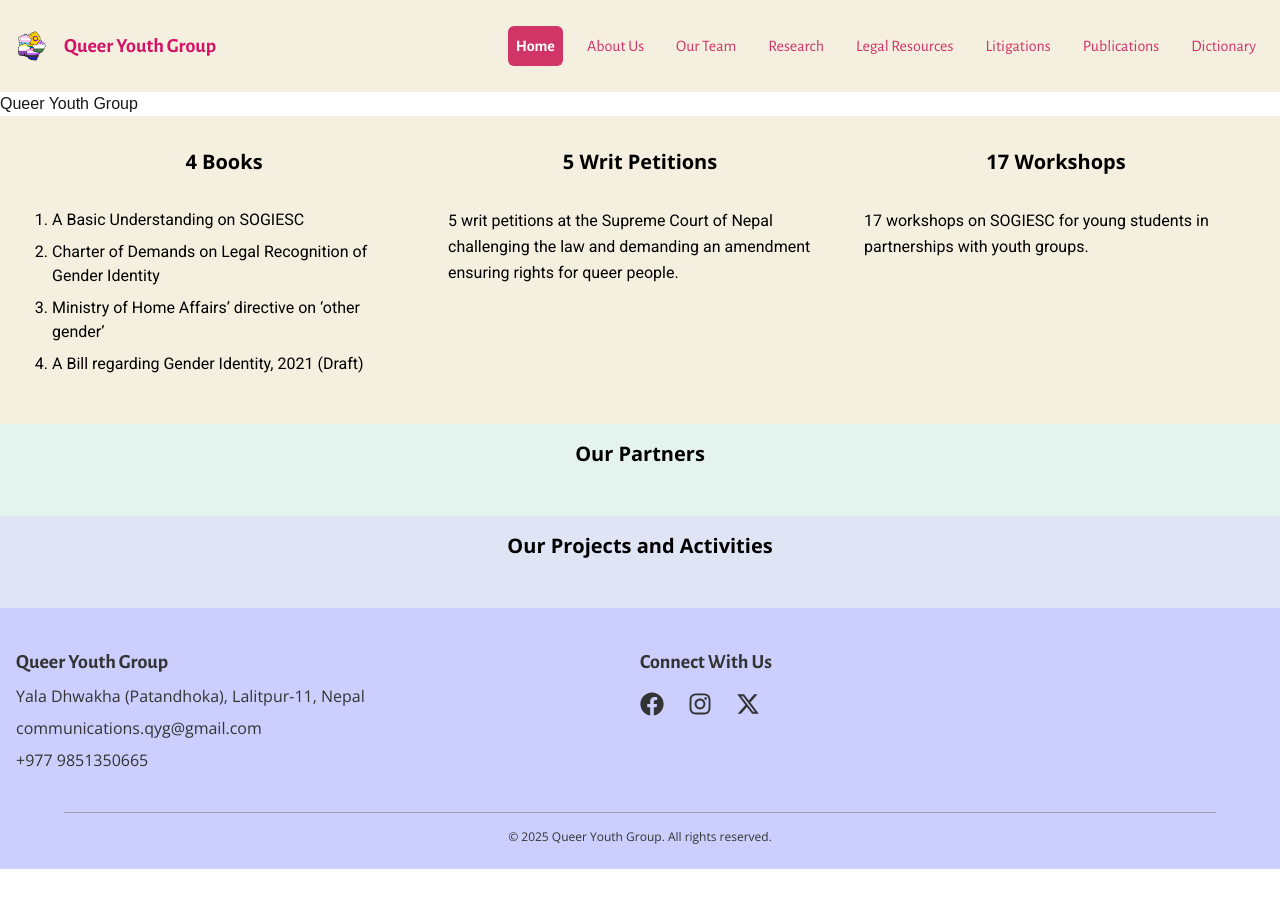
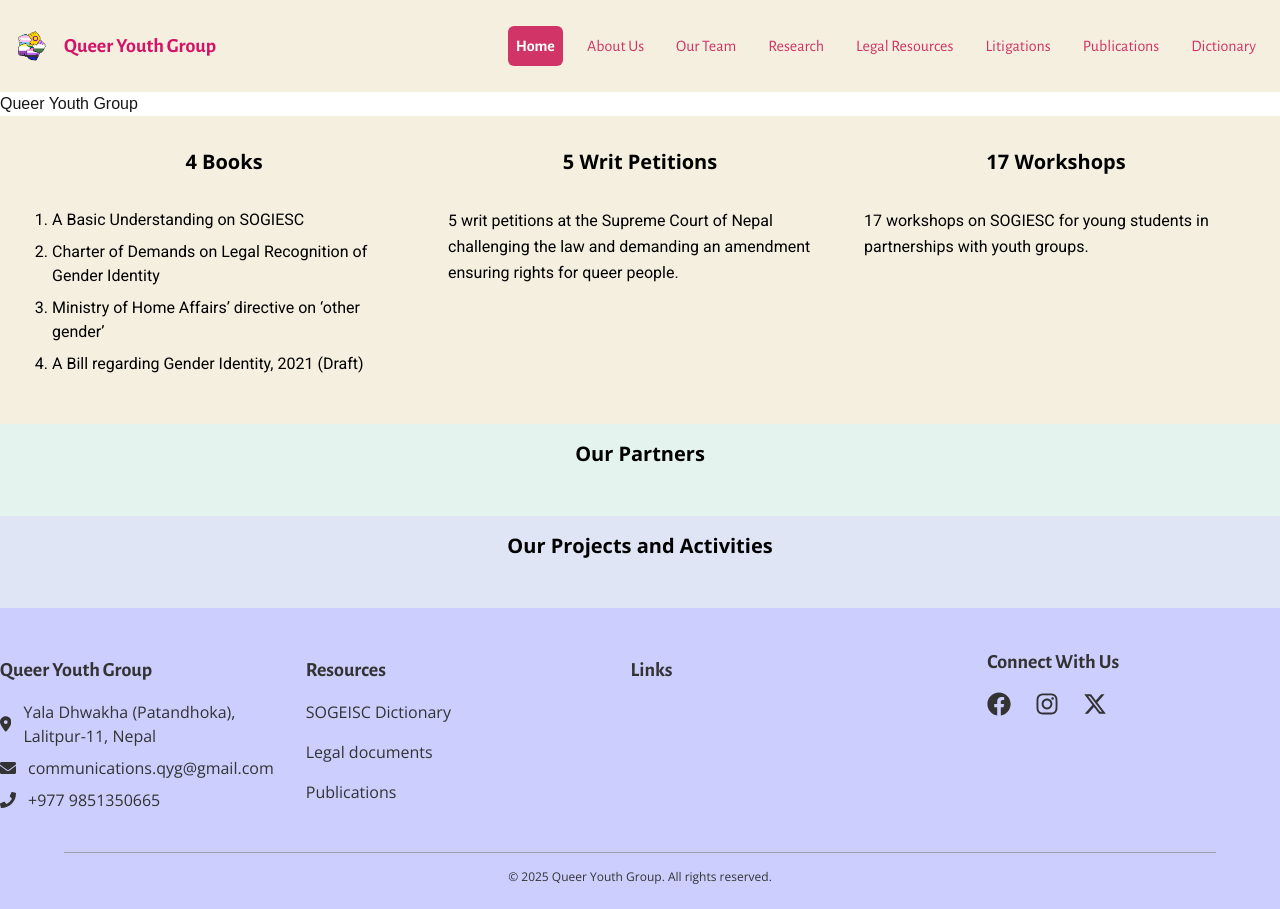
Before and after one commit to shakyasimha/queeryouthgroup, a Next.js app: page / in a window 1280 px wide. Before the commit the page ends 869 px from the top, so only its background shows below. Built offline with nearby package versions, Linux system fonts and the light colour scheme; a web font is replaced by a local one.

Commit message:
working on footer boundaries

```diff
--- a/src/components/Footer/index.tsx
+++ b/src/components/Footer/index.tsx
@@ -1,17 +1,19 @@
 import Link from "next/link";
 import { openSans, alegreyaSans } from "@/ui/fonts";
-import { FaFacebook, FaInstagram} from "react-icons/fa";
-import { FaXTwitter } from "react-icons/fa6";
+import { FaPhone, FaEnvelope, FaFacebook, FaInstagram } from "react-icons/fa";
+import { FaXTwitter, FaLocationDot } from "react-icons/fa6";
 
 export default function Footer() {
     return (
         <footer className={`${openSans.className} text-[#333] bg-[#cccffe] py-6`}>
-            <div className="max-w-screen-xl mx-auto px-4 flex flex-col md:flex-row">
+            <div className="max-w-screen-xl mx-auto flex flex-col md:flex-row">
                 {/* Communication Links in English */}
-                <div className="flex-1 py-4 flex flex-col gap-2">
-                    <div className={`${alegreyaSans.className} font-bold text-[#333] text-xl`}>Queer Youth Group</div>
+                <div className="flex-1 py-4 flex flex-col gap-2 sm:m-0 m-4">
+                    <div className={`${alegreyaSans.className} font-bold text-[#333] text-xl py-2`}>Queer Youth Group</div>
 
                     {/* Office physical address link */}
+                    <div className="flex flex-row space-x-3 items-center">
+                        <FaLocationDot size={16} className="text-[#333]" />
                         <Link
                             key="location"
                             href="https://maps.app.goo.gl/6apehbLTBEmZGDva8"
@@ -19,8 +21,11 @@
                         >
                             Yala Dhwakha (Patandhoka), Lalitpur-11, Nepal
                         </Link>
+                    </div>
 
                     {/* Email address */}
+                    <div className="flex flex-row space-x-3 items-center">
+                        <FaEnvelope size={16} className="text-[#333]" />
                         <Link
                             key="email"
                             href="mailto:communications.qyg@gmail.com"
@@ -28,12 +33,69 @@
                         >
                             communications.qyg@gmail.com
                         </Link>
+                    </div>
 
+                    {/* Phone number */}
+                    <div className="flex flex-row space-x-3 items-center">
+                        <FaPhone size={16} className="text-[#333]" />
                         <div>+977 9851350665</div>
+                    </div>
+                </div>
+
+                {/* Resources */}
+                <div className="flex-1 py-4 flex flex-col sm:mx-8 sm:my-0 mx-4">
+                    <div className={`${alegreyaSans.className} font-bold text-[#333] text-xl py-2`}>
+                        Resources
+                    </div>
+
+                    <ul className="decoration-0 gap-2">
+                        <li className="py-2">
+                            <Link
+                                key=""
+                                href=""
+                                target="_blank"
+                                rel="noopener noreferrer"
+                                className="hover:text-[#333]/80 transition duration-400"
+                            >
+                                SOGEISC Dictionary
+                            </Link>
+                        </li>
+
+                        <li className="py-2">
+                            <Link
+                                key=""
+                                href=""
+                                target="_blank"
+                                rel="noopener noreferrer"
+                                className="hover:text-[#333]/80 transition duration-400"
+                            >
+                                Legal documents
+                            </Link>
+                        </li>
+
+                        <li className="py-2">
+                            <Link
+                                key=""
+                                href=""
+                                target="_blank"
+                                rel="noopener noreferrer"
+                                className="hover:text-[#333]/80 transition duration-400"
+                            >
+                                Publications
+                            </Link>
+                        </li>
+                    </ul>
+                </div>
+
+                {/* Useful links */}
+                <div className="flex-1 py-4 flex flex-col gap-2 sm:mx-16 sm:my-0 mx-4">
+                    <div className={`${alegreyaSans.className} font-bold text-[#333] text-xl py-2`}>
+                        Links
+                    </div>
                 </div>
 
                 {/* Social Media Links */}
-                <div className="flex-1 py-4 flex flex-col gap-2">
+                <div className="flex-1 py-4 flex flex-col gap-2 sm:mx-16 sm:my-0 mx-4">
                     <div className={`${alegreyaSans.className} font-bold text-[#333] text-xl`}>Connect With Us</div>
 
                     <div className="flex flex-row space-x-6 mt-2">
@@ -72,6 +134,7 @@
                     </div>
                 </div>
             </div>
+
             {/* Divider line */}
             <div className="mx-auto w-[90%] h-[1px] bg-gray-400 mt-6"></div>
 
```
Also changed, not shown: 4 other files (tests, documents, lock files or other folders). Lines whose indentation alone changed are shown as unchanged.
